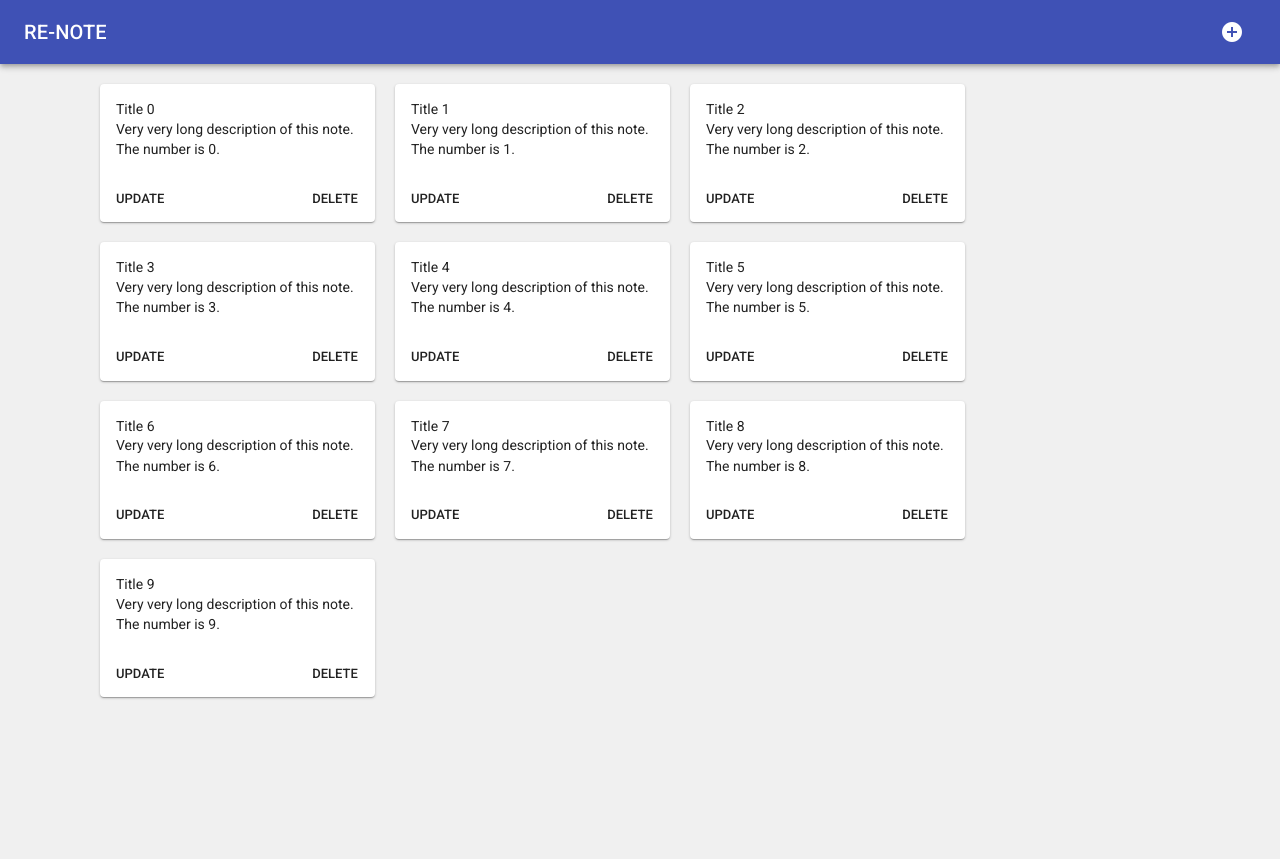
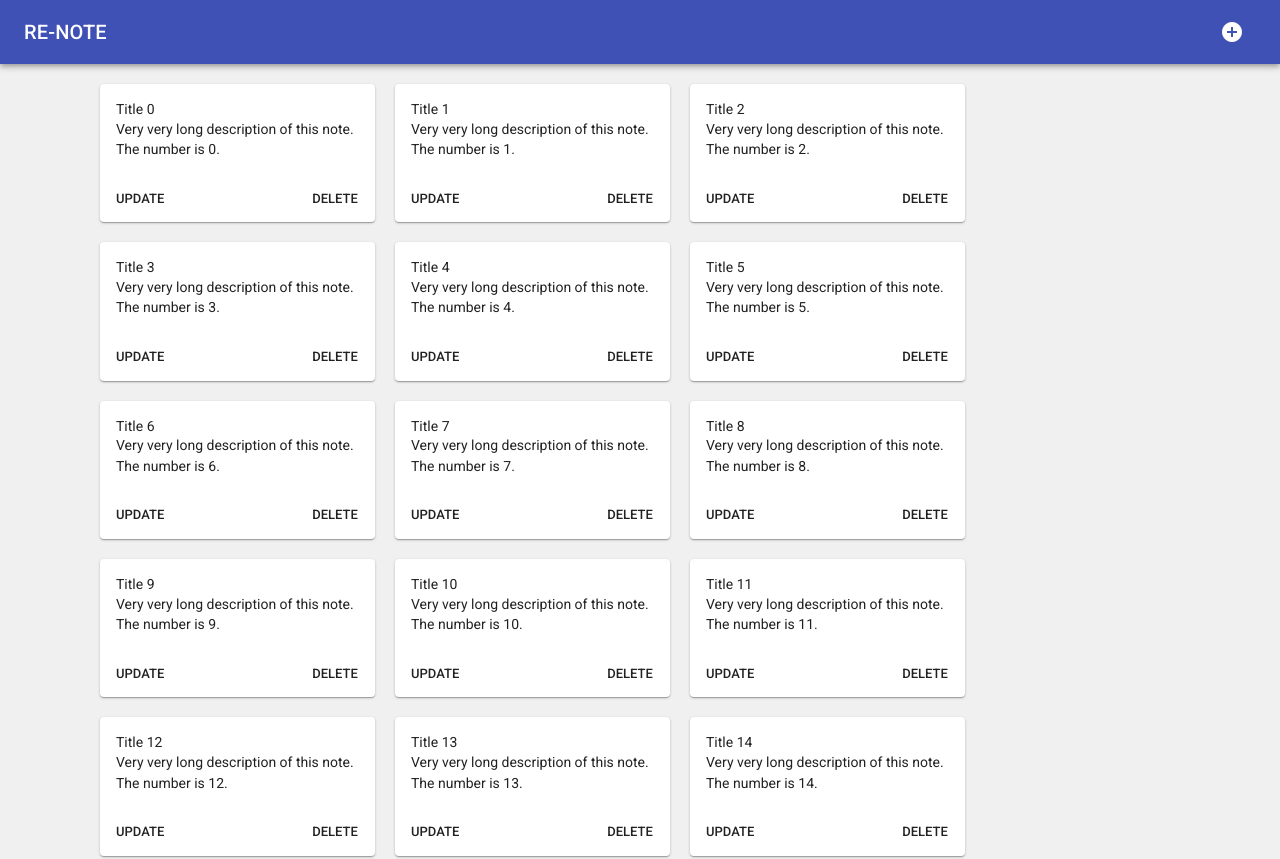
Before and after one commit to ivivanov18/RE-NOTE, a React (Create React App) app: page / in a window 1280 px wide. Shown: the top 859 px of the page. Before the commit the page ends 800 px from the top, so only its background shows below. Built offline with nearby package versions, Linux system fonts and the light colour scheme.

Commit message:
add routing, Home component

```diff
--- a/package.json
+++ b/package.json
@@ -7,7 +7,8 @@
     "@material-ui/icons": "^3.0.2",
     "enzyme-adapter-react-16": "^1.11.2",
     "react": "^16.8.4",
-    "react-dom": "^16.8.4"
+    "react-dom": "^16.8.4",
+    "react-router-dom": "^4.4.0"
   },
   "devDependencies": {
     "enzyme": "^3.9.0",
--- a/src/App.js
+++ b/src/App.js
@@ -1,8 +1,9 @@
 import React, { Component } from "react";
 import CssBaseline from "@material-ui/core/CssBaseline";
 import Navbar from "./components/Navbar";
-import { getData } from "./data/data";
 import NotesList from "./components/NotesList";
+import MainRouter from "./components/MainRouter";
+import { BrowserRouter } from "react-router-dom";
 
 class App extends Component {
   render() {
@@ -10,8 +11,9 @@ class App extends Component {
       <div style={{ height: "100%", backgroundColor: "#F0F0F0" }}>
         <React.Fragment>
           <CssBaseline />
-          <Navbar />
-          <NotesList notes={getData(10)} />
+          <BrowserRouter>
+            <MainRouter />
+          </BrowserRouter>
         </React.Fragment>
       </div>
     );
--- /dev/null
+++ b/src/components/Home.js
@@ -0,0 +1,11 @@
+import React, { Component } from "react";
+import NotesList from "./NotesList";
+import { getData } from "../data/data";
+
+class Home extends Component {
+  render() {
+    return <NotesList notes={getData(20)} />;
+  }
+}
+
+export default Home;
--- /dev/null
+++ b/src/components/MainRouter.js
@@ -0,0 +1,18 @@
+import React from "react";
+import { Route, Switch } from "react-router-dom";
+import Navbar from "./Navbar";
+import Home from "./Home";
+import AddNote from "./AddNote";
+
+const MainRouter = () => (
+  <React.Fragment>
+    <Navbar />
+    <Switch>
+      <Route exact path="/" component={Home} />
+      <Route path="/add-note" component={AddNote} />
+      <Route path="/note/:noteId" component={AddNote} />
+    </Switch>
+  </React.Fragment>
+);
+
+export default MainRouter;
```
Also changed, not shown: 1 other file (tests, documents, lock files or other folders).
